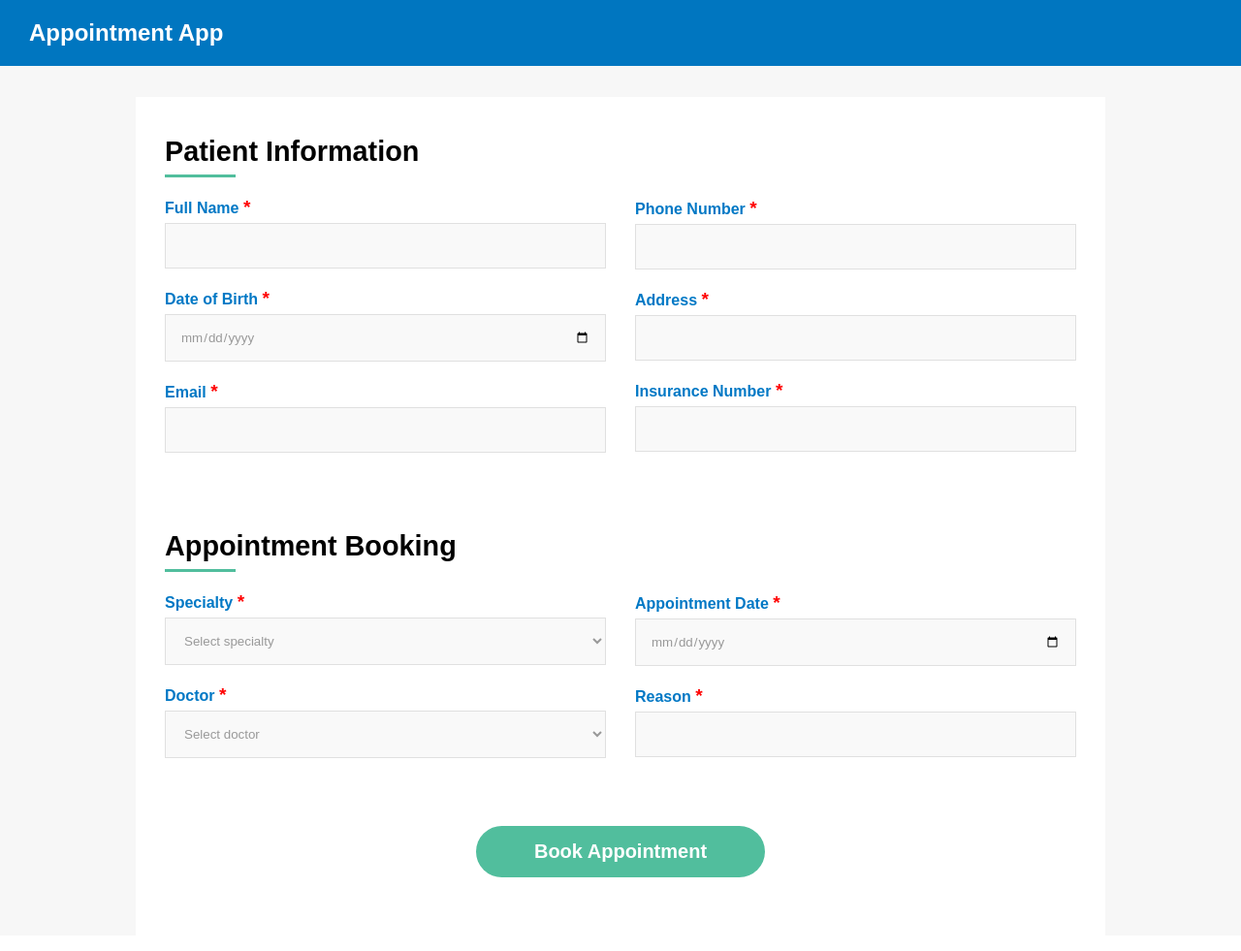
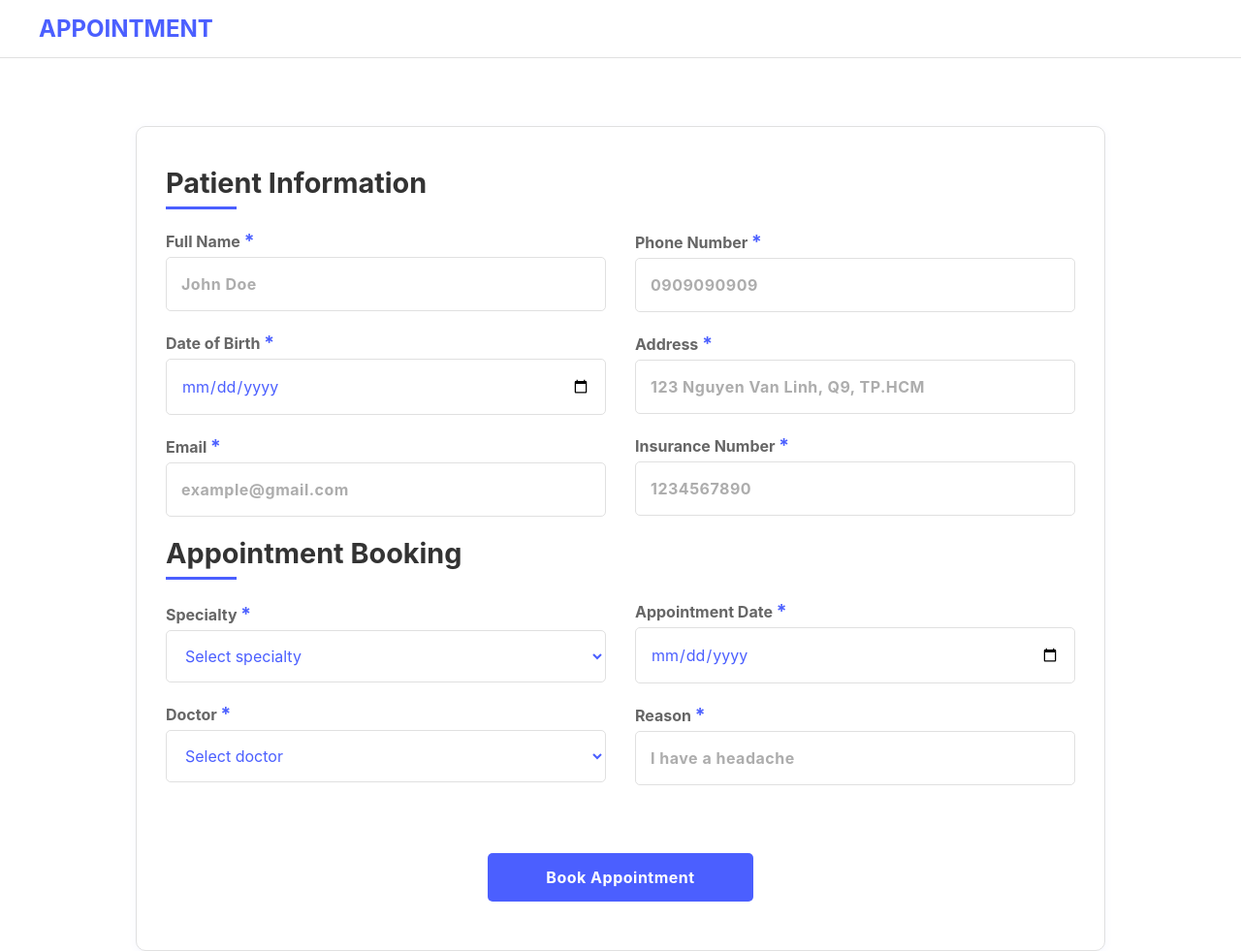
Before and after one commit to longduc205/appointment-schedules, a Flask app: page / in a window 1280 px wide. Shown: the whole page at 97% size. Before the commit the page ends 905 px from the top, so only its background shows below. Run offline with Flask 3, Linux system fonts and the light colour scheme; data that the repository does not hold is empty.

Commit message:
[UPDATE} Cập nhật giao diện

```diff
--- a/appointmentapp/static/css/style.css
+++ b/appointmentapp/static/css/style.css
@@ -1,32 +1,32 @@
 * {
-    font-family: 'Poppins', sans-serif;
+    font-family: 'Inter', sans-serif;
     padding: 0;
     margin: 0;
     box-sizing: border-box;
 }
 
 body {
-    background-color: #f7f7f7;
-}
-.header-container {
-    background-color: #0076c0;
-    padding: 20px 30px;
-    position: fixed;
-    width: 100%;
-    top: 0;
-    z-index: 1000;
-}
-.header-title {
-    color: #fff;
-    font-size: 1.5rem;
-    font-weight: bold;
-    text-decoration: none;
-    display: inline-block;
+    background-color: #ffffff;
 }
 
+.header-container {
+    background-color: #fff;
+    padding: 15px 40px;
+    width: 100%;
+    margin-bottom: 20px;
+    border-bottom: 1px solid #E0E0E0;
+    display: flex;
+    align-items: center;
+}
+
+.header-title {
+    color: #4B5FFF;
+    font-size: 24px;
+    font-weight: 700;
+}
 
 h3.title {
-    color: #000;
+    color: #333;
     font-size: 1.8rem;
     font-weight: bold;
     margin-bottom: 20px;
@@ -36,14 +36,15 @@ h3.title {
 h3.title::after {
     content: "";
     width: 73px;
-    background: #51be9d;
+    background: #4B5FFF;
     position: absolute;
     bottom: -10px;
     display: block;
     height: 3px;
 }
+
 .container {
-    margin-top: 100px !important;
+    margin-top: 70px !important;
     width: 100%;
     max-width: 1000px;
     margin: 0 auto;
@@ -51,21 +52,12 @@ h3.title::after {
     box-sizing: border-box;
     background-color: #fff;
     padding: 40px 30px;
+    border-radius: 10px;
+    box-shadow: 0 2px 8px rgba(75, 95, 255, 0.05);
+    border: 1px solid #E0E0E0;
 }
 
-.patient-info-container {
-    display: flex;
-    flex-direction: row;
-    justify-content: space-between;
-    align-items: center;
-    width: 100%;
-    gap: 30px;
-    margin-top: 30px;
-}
-
-.patient-info {
-    width: 50%;
-}
+.patient-info-container,
 .appointment-info-container {
     display: flex;
     flex-direction: row;
@@ -76,6 +68,7 @@ h3.title::after {
     margin-top: 30px;
 }
 
+.patient-info,
 .appointment-info {
     width: 50%;
 }
@@ -83,14 +76,20 @@ h3.title::after {
 .form-control {
     width: 100%;
     padding: 15px;
-    border: 1px solid #e0e0e0;
+    border: 1px solid #E0E0E0;
     margin-top: 5px;
-    color: #999;
-    background-color: #f9f9f9;
+    color: #4B5FFF;
+    background-color: #fff;
+    border-radius: 5px;
+    font-size: 16px;
+    line-height: 1.5;
 }
 
-.col-md-6:nth-child(2) {
-    margin-top: 60px;
+.form-control::placeholder {
+    color: #adadad;
+    font-size: 16px;
+    font-weight: bold;
+    letter-spacing: 0.5px;
 }
 
 .form-group {
@@ -98,31 +97,37 @@ h3.title::after {
 }
 
 .form-group label {
-    font-weight: 600;
-    margin-bottom: 15px;
-    color: #0078c5;
+    font-weight: bold;
+    margin-bottom: 10px;
+    color: #666;
+    font-size: 16px;
 }
 
 .required {
-    color: red;
+    color: #4B5FFF;
     font-size: 1.2rem;
     font-weight: bold;
 }
 
 .btn-primary {
     text-align: center;
-    background: #51be9d;
+    background: #4B5FFF;
     padding: 15px 60px;
-    border-radius: 40px;
-    font-size: 20px;
-    font-weight: 600;
+    border-radius: 5px;
+    font-size: 16px;
+    font-weight: bold;
     color: #fff;
     display: inline-block;
     border: none;
     cursor: pointer;
-    transition: all 0.3s ease;
+    transition: opacity 0.3s ease;
     margin-top: 20px;
-    margin-bottom: 20px;
+    margin-bottom: 10px;
+    letter-spacing: 0.5px;
+}
+
+.btn-primary:hover {
+    opacity: 0.8;
 }
 
 .btn-container {
--- a/appointmentapp/templates/index.html
+++ b/appointmentapp/templates/index.html
@@ -1,15 +1,19 @@
 <!DOCTYPE html>
 <html lang="en">
+
 <head>
     <meta charset="UTF-8">
     <meta name="viewport" content="width=device-width, initial-scale=1.0">
     <title>Make Appointment</title>
     <link rel="stylesheet" href="{{ url_for('static', filename='css/style.css') }}">
 </head>
+
 <body>
     <header>
         <div class="header-container">
-                <a class="header-title" href="#">Appointment App</a>
+            <div class="header-title">
+                APPOINTMENT
+            </div>
         </div>
     </header>
     <div class="container">
@@ -21,30 +25,34 @@
                     <div class="patient-info-container">
                         <div class="patient-info">
                             <div class="form-group">
-                        <label for="full_name">Full Name <span class="required">*</span></label>
-                        <input type="text" class="form-control" id="full_name" name="full_name" required>
+                                <label for="full_name" >Full Name <span class="required">*</span></label>
+                                <input type="text" class="form-control" id="full_name" name="full_name" placeholder="John Doe" required>
                             </div>
                             <div class="form-group">
                                 <label for="date_of_birth">Date of Birth <span class="required">*</span></label>
-                        <input type="date" class="form-control" id="date_of_birth" name="date_of_birth" required>
+                                <input type="date" class="form-control" id="date_of_birth" name="date_of_birth" placeholder="DD/MM/YYYY"
+                                    required>
                             </div>
                             <div class="form-group">
                                 <label for="patient_email">Email <span class="required">*</span></label>
-                        <input type="email" class="form-control" id="patient_email" name="patient_email" required>
+                                <input type="email" class="form-control" id="patient_email" name="patient_email" placeholder="example@gmail.com"
+                                    required>
                             </div>
                         </div>
                         <div class="patient-info">
                             <div class="form-group">
                                 <label for="patient_phone">Phone Number <span class="required">*</span></label>
-                        <input type="text" class="form-control" id="patient_phone" name="patient_phone" required>
+                                <input type="text" class="form-control" id="patient_phone" name="patient_phone" placeholder="0909090909"
+                                    required>
                             </div>
                             <div class="form-group">
                                 <label for="address">Address <span class="required">*</span></label>
-                        <input type="text" class="form-control" id="address" name="address">
+                                <input type="text" class="form-control" id="address" name="address" placeholder="123 Nguyen Van Linh, Q9, TP.HCM">
                             </div>
                             <div class="form-group">
                                 <label for="insurance_number">Insurance Number <span class="required">*</span></label>
-                        <input type="text" class="form-control" id="insurance_number" name="insurance_number" required>
+                                <input type="text" class="form-control" id="insurance_number" name="insurance_number" placeholder="1234567890"
+                                    required>
                             </div>
                         </div>
                     </div>
@@ -56,7 +64,7 @@
                     <div class="appointment-info">
                         <div class="form-group">
                             <label for="specialty">Specialty <span class="required">*</span></label>
-                        <select class="form-control" name="specialty" required>
+                            <select class="form-control" name="specialty" placeholder="Cardiology" required>
                                 <option value="">Select specialty</option>
                                 {% for specialty in specialties %}
                                 <option value="{{ specialty.specialty_id }}">{{ specialty.specialty_name }}</option>
@@ -65,7 +73,7 @@
                         </div>
                         <div class="form-group">
                             <label for="doctor">Doctor <span class="required">*</span></label>
-                        <select class="form-control" name="doctor" required>
+                            <select class="form-control" name="doctor" placeholder="John Doe" required>
                                 <option value="">Select doctor</option>
                                 {% for doctor in doctors %}
                                 <option value="{{ doctor.doctor_id }}">{{ doctor.full_name }}</option>
@@ -76,11 +84,12 @@
                     <div class="appointment-info">
                         <div class="form-group">
                             <label for="appointment_date">Appointment Date <span class="required">*</span></label>
-                        <input type="date" class="form-control" id="appointment_date" name="appointment_date" required>
+                            <input type="date" class="form-control" id="appointment_date" name="appointment_date" placeholder="2025-01-01"
+                                required>
                         </div>
                         <div class="form-group">
                             <label for="reason">Reason <span class="required">*</span></label>
-                        <input type="text" class="form-control" id="reason" name="reason" required>
+                            <input type="text" class="form-control" id="reason" name="reason" placeholder="I have a headache" required>
                         </div>
                     </div>
                 </div>
@@ -91,4 +100,5 @@
             </div>
         </div>
 </body>
+
 </html>
```
Lines whose indentation alone changed are shown as unchanged.
